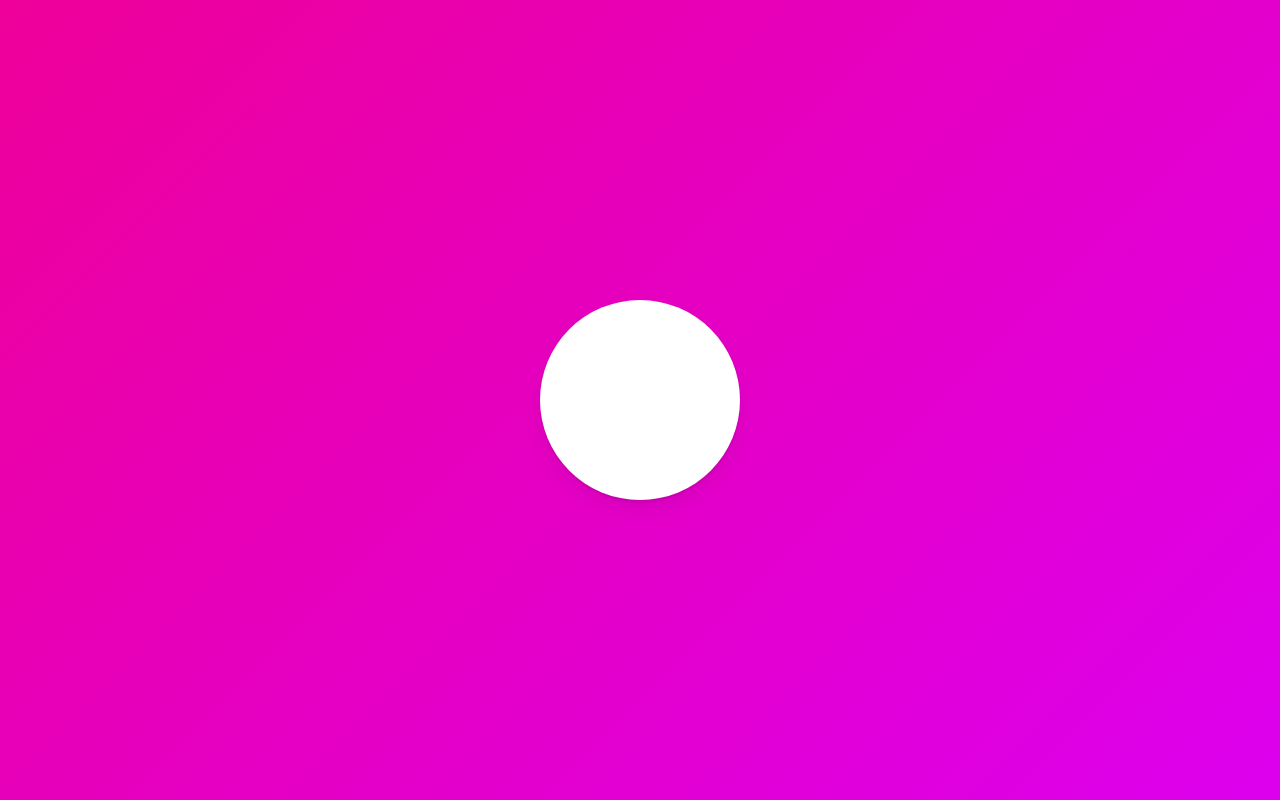
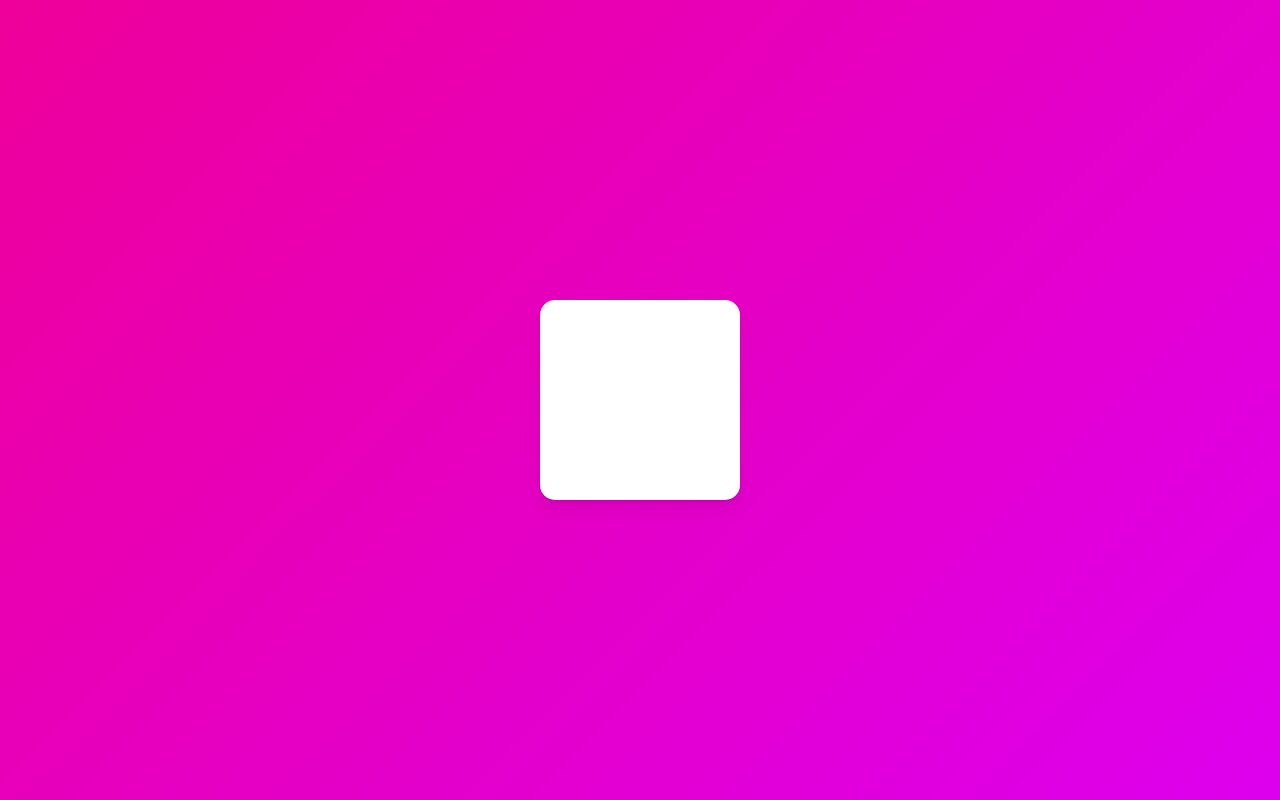
Before and after one commit to jpark-dev/react-animation, a React (Create React App) app: page / in a window 1280 px wide. Built offline with nearby package versions, Linux system fonts and the light colour scheme.

Commit message:
Created the first animation example on the framer-motion documentation.

```diff
--- a/src/App.tsx
+++ b/src/App.tsx
@@ -20,7 +20,11 @@ const Wrapper = styled.div`
 function App() {
   return (
     <Wrapper>
-      <Box animate={{ borderRadius: "100px" }} />
+      <Box
+        transition={{ type: "spring", delay: 0.3 }}
+        initial={{ scale: 0 }}
+        animate={{ scale: 1, rotateZ: 360 }}
+      />
     </Wrapper>
   );
 }
```
